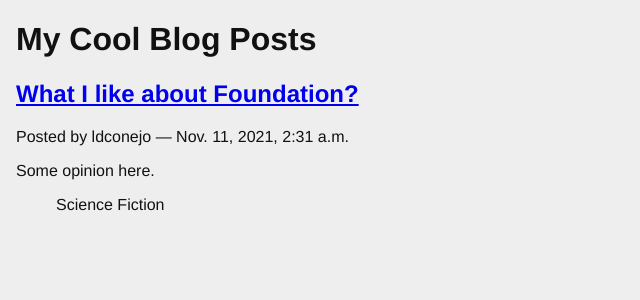
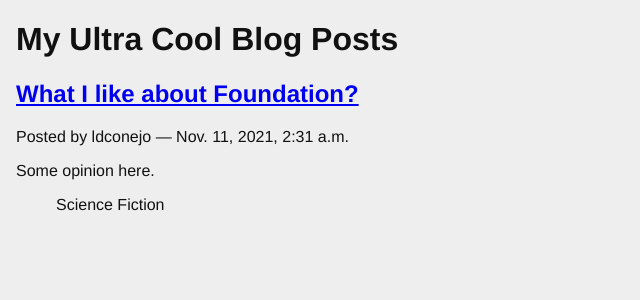
Before and after one commit to ldconejo/-python330b_autumn_2021_live, a Django app: page / in a window 1280 px wide. Shown: the part 18-318 px from the top of the page, without its empty margins (0-640 px from the left). Run offline with Django 3.2, Linux system fonts and the light colour scheme; data comes from the database, SQL or seed files in the repository.

Commit message:
New title

```diff
--- a/blogging/templates/blogging/list.html
+++ b/blogging/templates/blogging/list.html
@@ -1,5 +1,5 @@
 {% extends "base.html" %}{% block content %}
-    <h1>My Cool Blog Posts</h1>
+    <h1>My Ultra Cool Blog Posts</h1>
     {% for post in posts %}
     <div class="post">
         <h2>
--- a/blogging/tests.py
+++ b/blogging/tests.py
@@ -48,7 +48,7 @@ class FrontEndTestCase(TestCase):
     def test_list_only_published(self):
         resp = self.client.get("/")
         resp_text = resp.content.decode(resp.charset)
-        self.assertTrue("My Cool Blog Posts" in resp_text)
+        self.assertTrue("My Ultra Cool Blog Posts" in resp_text)
         for count in range(1, 11):
             title = "Post %d Title" % count
             if count < 6:
```
